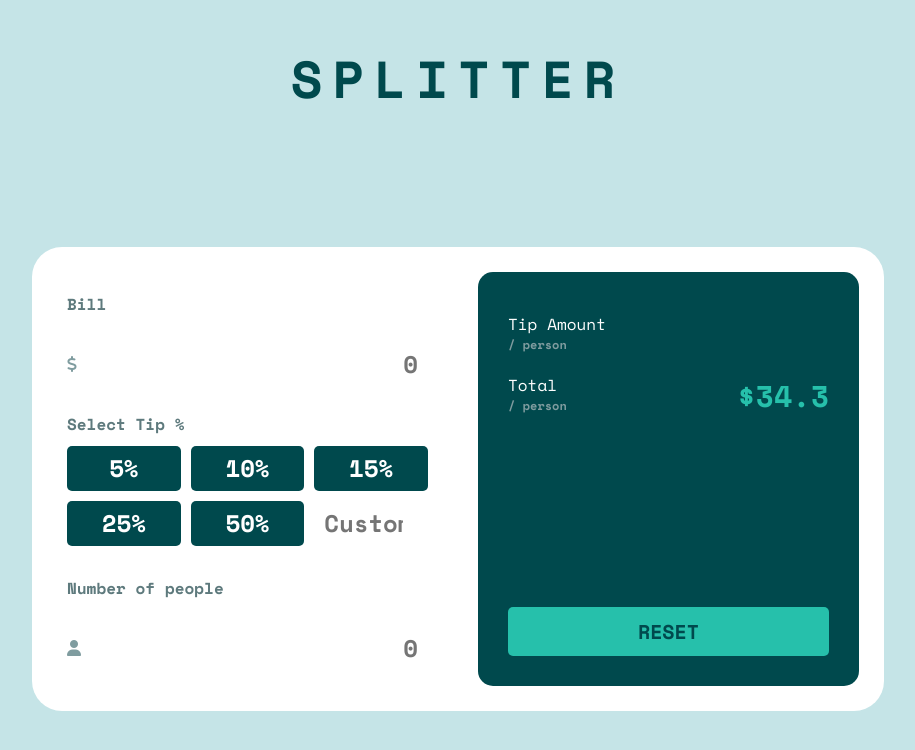
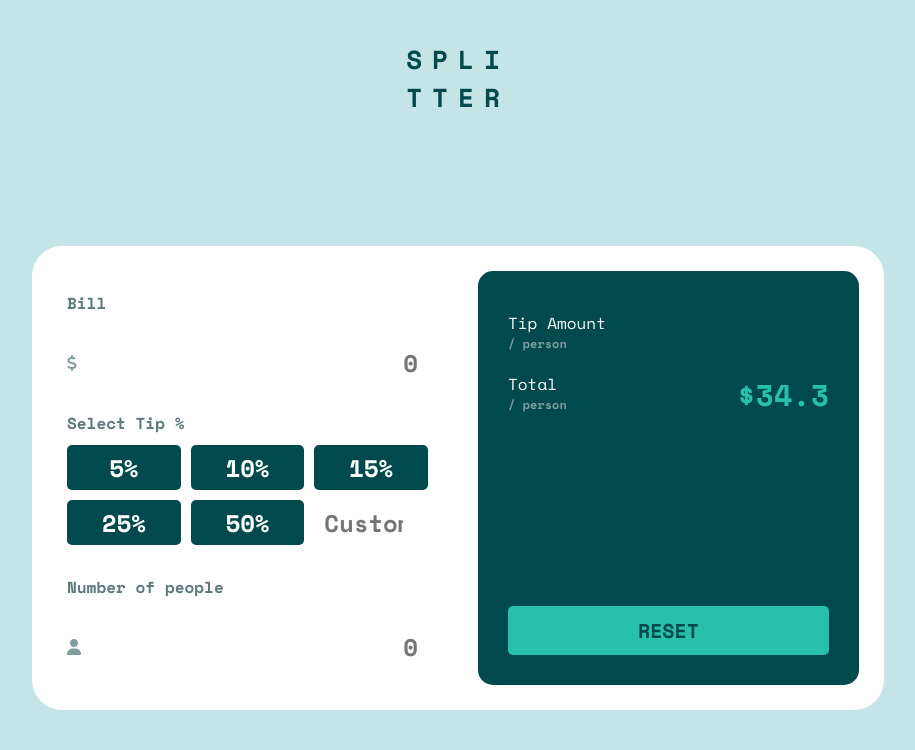
Before and after one commit to Levarick/tip-calculator, a plain HTML site: page index.html in a window 1280 px wide. Shown: the whole page, without its empty margins (182-1097 px from the left). Drawn offline with nearby package versions, Linux system fonts and the light colour scheme.

Commit message:
header restored

```diff
--- a/styles/sass/styles.scss
+++ b/styles/sass/styles.scss
@@ -28,12 +28,14 @@ html {
 header {
   letter-spacing: 10px;
   word-wrap: break-word;
-  font-size: 2.6rem;
   padding: 40px 0;
   color: $primary-color-dark;
 
   .header__title--format {
+    font-size: 2.6rem;
+    margin: auto;
     text-align: center;
+    width: 120px;
   }
 }
 
```
Also changed, not shown: styles/css/styles.css.
